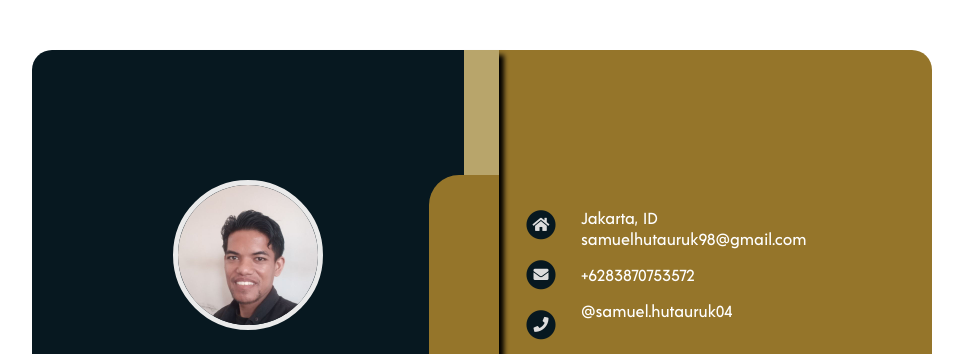
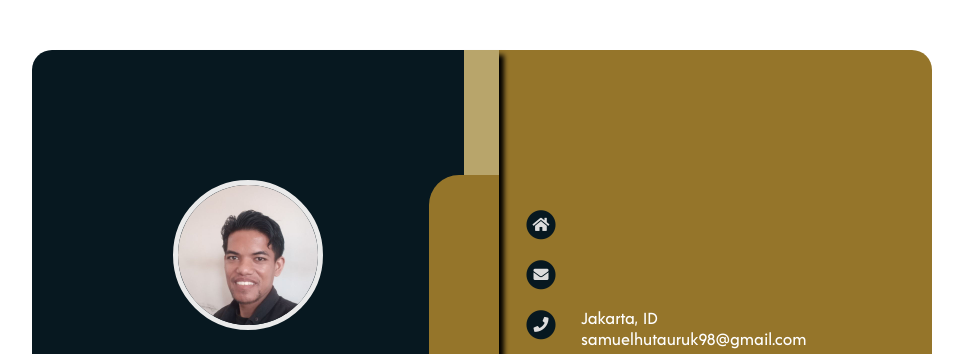
Before and after one commit to samuelhutauruk2/samuelhutauruk2.github.io, a plain HTML site: page index.html in a window 1280 px wide. Shown: the top 354 px of the page, without its empty margins (158-1121 px from the left). Drawn offline with Linux system fonts and the light colour scheme.

Commit message:
Update style.css

```diff
--- a/css/style.css
+++ b/css/style.css
@@ -105,7 +105,7 @@ a {
 
 .right .kotak {
     width : 80%;
-    margin : 150px 0 0 70px;
+    margin : 250px 0 0 70px;
 
 }
 
```
